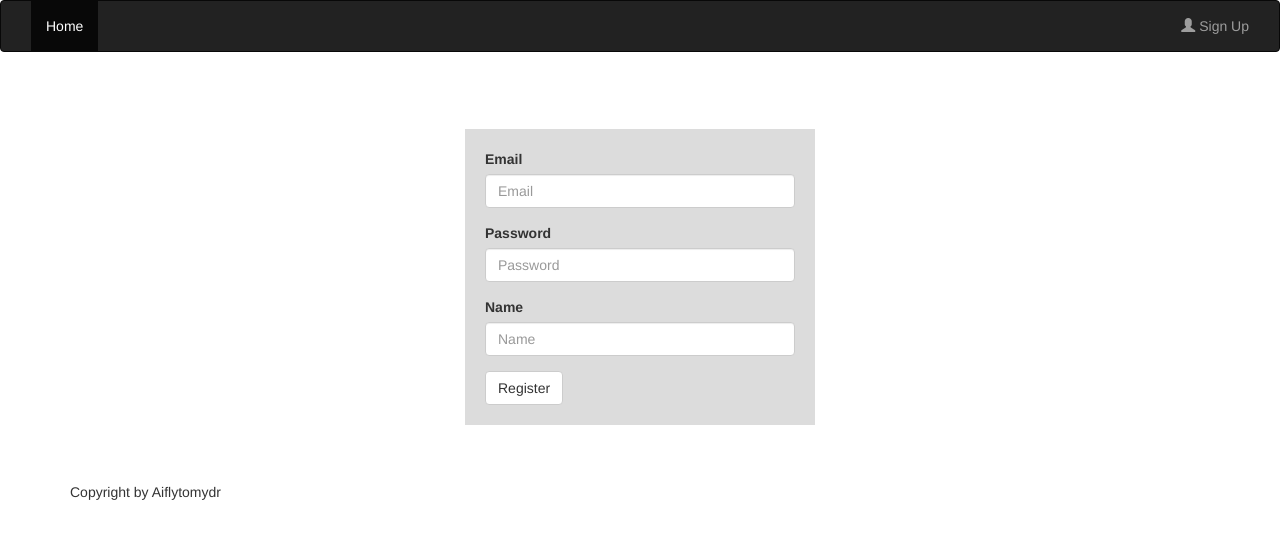
After one commit to dungtq-aiflytomydr/training, a CakePHP app: the page made by app/View/Users/register.ctp in a window 1280 px wide. The commit adds this page. Shown: the top 539 px of the page. Run offline with PHP 8.4 and a stand-in for CakePHP, Linux system fonts and the light colour scheme; the template is opened without the code that fills it, so the values that code supplies are empty; some libraries are stand-ins or nearby versions.

Commit message:
config router && create function login and register for UsersController

```diff
--- a/app/Config/routes.php
+++ b/app/Config/routes.php
@@ -24,7 +24,7 @@
  * its action called 'display', and we pass a param to select the view file
  * to use (in this case, /app/View/Pages/home.ctp)...
  */
-	Router::connect('/', array('controller' => 'pages', 'action' => 'display', 'home'));
+	Router::connect('/', array('controller' => 'users', 'action' => 'index'));
 /**
  * ...and connect the rest of 'Pages' controller's URLs.
  */
--- a/app/View/Layouts/default.ctp
+++ b/app/View/Layouts/default.ctp
@@ -13,8 +13,7 @@
  * @since         CakePHP(tm) v 0.10.0.1076
  * @license       http://www.opensource.org/licenses/mit-license.php MIT License
  */
-
-$cakeDescription = __d('cake_dev', 'CakePHP: the rapid development php framework');
+//$cakeDescription = __d('cake_dev', 'CakePHP: the rapid development php framework');
 $cakeVersion = __d('cake_dev', 'CakePHP %s', Configure::version())
 ?>
 <!DOCTYPE html>
@@ -22,42 +21,75 @@ $cakeVersion = __d('cake_dev', 'CakePHP %s', Configure::version())
     <head>
         <?php echo $this->Html->charset(); ?>
         <title>
-		<?php echo $cakeDescription ?>:
             <?php echo $this->fetch('title'); ?>
         </title>
+
         <?php
         echo $this->Html->meta('icon');
 
-		echo $this->Html->css('cake.generic');
+        echo $this->Html->css('style');
 
         echo $this->fetch('meta');
         echo $this->fetch('css');
         echo $this->fetch('script');
         ?>
+        <link rel="stylesheet" href="http://maxcdn.bootstrapcdn.com/bootstrap/3.3.5/css/bootstrap.min.css">
+        <script src="https://ajax.googleapis.com/ajax/libs/jquery/1.11.3/jquery.min.js"></script>
+        <script src="http://maxcdn.bootstrapcdn.com/bootstrap/3.3.5/js/bootstrap.min.js"></script>
     </head>
     <body>
-	<div id="container">
-		<div id="header">
-			<h1><?php echo $this->Html->link($cakeDescription, 'http://cakephp.org'); ?></h1>
+        <header>
+            <nav class="navbar navbar-inverse">
+                <div class="container-fluid">
+                    <div class="navbar-header">
+                        <button type="button" class="navbar-toggle" data-toggle="collapse" data-target="#myNavbar">
+                            <span class="icon-bar"></span>
+                            <span class="icon-bar"></span>
+                            <span class="icon-bar"></span>
+                        </button>
+<!--                        <a class="navbar-brand" href="<?php echo Router::fullBaseUrl(); ?>">Money Lover</a>-->
                     </div>
-		<div id="content">
-
+                    <div class="collapse navbar-collapse" id="myNavbar">
+                        <ul class="nav navbar-nav">
+                            <?php if (!$this->Session->read('loggedIn')) { ?>
+                                <li class="active"><a href="<?php echo Router::fullBaseUrl(); ?>">Home</a></li>
+                            <?php } ?>
+                            <?php if ($this->Session->read('loggedIn')) { ?>
+                                <li class="dropdown">
+                                    <a class="dropdown-toggle" data-toggle="dropdown" href="#">Categories <span class="caret"></span></a>
+                                    <ul class="dropdown-menu">
+                                        <li><a href="#">Flower</a></li>
+                                        <li><a href="#">Food & Drink</a></li>
+                                        <li><a href="#">Sports</a></li>
+                                    </ul>
+                                </li>
+                                <li><a href="#">Wallets</a></li>
+                                <li><a href="#">Transaction</a></li>
+                                <li><a href="#">Trends</a></li>
+                            <?php } ?>
+                        </ul>
+                        <ul class="nav navbar-nav navbar-right">
+                            <?php if (!$this->Session->read('loggedIn')) { ?>
+                                <li><a href="<?php echo Router::fullBaseUrl() . '/users/register'; ?>"><span class="glyphicon glyphicon-user"></span> Sign Up</a></li>
+                            <?php } else { ?>
+                                <li><a href="#"><img /> <?php echo 'Hello, ' . $this->Session->read('name'); ?></a></li>
+                                <li><a href="<?php echo Router::fullBaseUrl() . '/users/logOut'; ?>"><span class="glyphicon glyphicon-log-out"></span> Logout</a></li>
+                            <?php } ?>
+                        </ul>
+                    </div>
+                </div>
+            </nav>
+        </header>
+        <div class="main container">
+            <div class="mainContent">
+                <div class="content">
                     <?php echo $this->Session->flash(); ?>
 
                     <?php echo $this->fetch('content'); ?>
                 </div>
-		<div id="footer">
-			<?php echo $this->Html->link(
-					$this->Html->image('cake.power.gif', array('alt' => $cakeDescription, 'border' => '0')),
-					'http://www.cakephp.org/',
-					array('target' => '_blank', 'escape' => false, 'id' => 'cake-powered')
-				);
-			?>
-			<p>
-				<?php echo $cakeVersion; ?>
-			</p>
             </div>
+            <footer>
+                <?php echo 'Copyright by Aiflytomydr'; ?>
+            </footer>
         </div>
-	<?php echo $this->element('sql_dump'); ?>
-</body>
 </html>
--- /dev/null
+++ b/app/View/Users/register.ctp
@@ -0,0 +1,23 @@
+<?php echo $this->Html->script('Users/processUser'); ?>
+<div class="popupLogin">
+    <form id="frmRegister" action="" method="post" autocomplete="off">
+        <div class="form-group">
+            <label for="exampleInputEmail">Email</label>
+            <input type="email" id="u-email" name="email" class="form-control" placeholder="Email">
+        </div>
+        <div class="form-group">
+            <label for="exampleInputPassword">Password</label>
+            <input type="password" id="u-pw" name="password" class="form-control" placeholder="Password">
+        </div>
+        <div class="form-group">
+            <label for="exampleInputName">Name</label>
+            <input type="text" id="u-name" name="name" class="form-control" placeholder="Name">
+        </div>
+        <button type="button" id="btn-register" class="btn btn-default">Register</button>
+    </form>
+</div>
+<script type="text/javascript">
+    jQuery(document).ready(function () {
+        Users.init();
+    });
+</script>
--- a/app/webroot/css/cake.generic.css
+++ b/app/webroot/css/cake.generic.css
@@ -108,9 +108,9 @@ p {
     clear: both;
     padding: 6px 10px;
 }
-#header a, #footer a {
+/*#header a, #footer a {
         color: #fff;
-}
+}*/
 #cake-powered {
     float: right;
 }
--- /dev/null
+++ b/app/webroot/css/style.css
@@ -0,0 +1,29 @@
+@charset "utf-8";
+
+* {
+    margin:0;
+    padding:0;
+}
+
+/** Layout **/
+.main{
+    margin: 0 auto;
+    width: 75%;
+}
+
+#flashMessage{
+    margin-top: 5%;
+    text-align: center;
+    font-size: 150%;
+}
+
+.message{
+    color: red;
+}
+
+.popupLogin{
+    margin: 5% auto;
+    padding: 20px;
+    width: 350px;
+    background: #dcdcdc;
+}
--- /dev/null
+++ b/app/webroot/js/Users/processUser.js
@@ -0,0 +1,40 @@
+var Users = function () {
+
+    var processRegister = function () {
+        $('#btn-register').click(function () {
+            var $email = $.trim($('#u-email').val());
+            var $pw = $.trim($('#u-pw').val());
+            var $name = $.trim($('#u-name').val());
+            var regExEmail = new RegExp(/^((([a-z]|\d|[!#\$%&'\*\+\-\/=\?\^_`{\|}~]|[\u00A0-\uD7FF\uF900-\uFDCF\uFDF0-\uFFEF])+(\.([a-z]|\d|[!#\$%&'\*\+\-\/=\?\^_`{\|}~]|[\u00A0-\uD7FF\uF900-\uFDCF\uFDF0-\uFFEF])+)*)|((\x22)((((\x20|\x09)*(\x0d\x0a))?(\x20|\x09)+)?(([\x01-\x08\x0b\x0c\x0e-\x1f\x7f]|\x21|[\x23-\x5b]|[\x5d-\x7e]|[\u00A0-\uD7FF\uF900-\uFDCF\uFDF0-\uFFEF])|(\\([\x01-\x09\x0b\x0c\x0d-\x7f]|[\u00A0-\uD7FF\uF900-\uFDCF\uFDF0-\uFFEF]))))*(((\x20|\x09)*(\x0d\x0a))?(\x20|\x09)+)?(\x22)))@((([a-z]|\d|[\u00A0-\uD7FF\uF900-\uFDCF\uFDF0-\uFFEF])|(([a-z]|\d|[\u00A0-\uD7FF\uF900-\uFDCF\uFDF0-\uFFEF])([a-z]|\d|-|\.|_|~|[\u00A0-\uD7FF\uF900-\uFDCF\uFDF0-\uFFEF])*([a-z]|\d|[\u00A0-\uD7FF\uF900-\uFDCF\uFDF0-\uFFEF])))\.)+(([a-z]|[\u00A0-\uD7FF\uF900-\uFDCF\uFDF0-\uFFEF])|(([a-z]|[\u00A0-\uD7FF\uF900-\uFDCF\uFDF0-\uFFEF])([a-z]|\d|-|\.|_|~|[\u00A0-\uD7FF\uF900-\uFDCF\uFDF0-\uFFEF])*([a-z]|[\u00A0-\uD7FF\uF900-\uFDCF\uFDF0-\uFFEF])))\.?$/i);
+
+
+
+            if ($email.length < 1) {
+                alert('Please fill out your email !');
+                return false;
+            } else {
+                if (!regExEmail.test($email)) {
+                    alert('Email not validate !');
+                    return false;
+                }
+            }
+
+            if ($pw.length < 6 || $pw.length > 32) {
+                alert('Your password must be 6 - 32 characters !');
+                return false;
+            }
+            if ($name.length < 4) {
+                alert('Your password must be greater or equal than 4 characters !');
+                return false;
+            }
+
+            $('#frmRegister').submit();
+        });
+    };
+
+    return{
+        init: function () {
+            processRegister();
+        }
+    };
+}();
```
Also changed, not shown: app/Controller/PagesController.php (deleted, +0 -76 lines), app/Controller/UsersController.php (+47 -9 lines), app/Model/UserModel.php (+17 -2 lines), app/View/Users/index.ctp (+13 -5 lines), app/View/Users/list_user.ctp (deleted, +0 -16 lines). Lines whose indentation alone changed are shown as unchanged.
